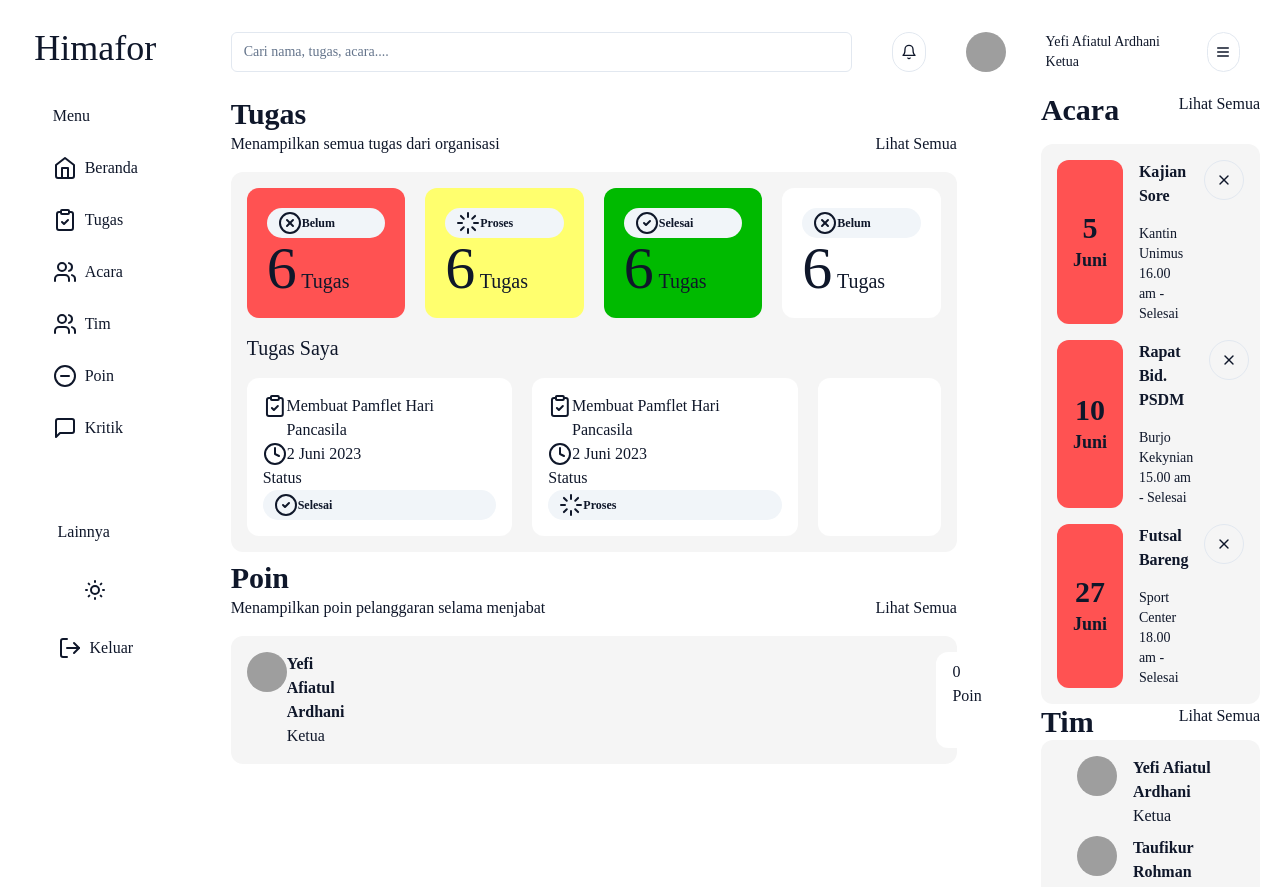
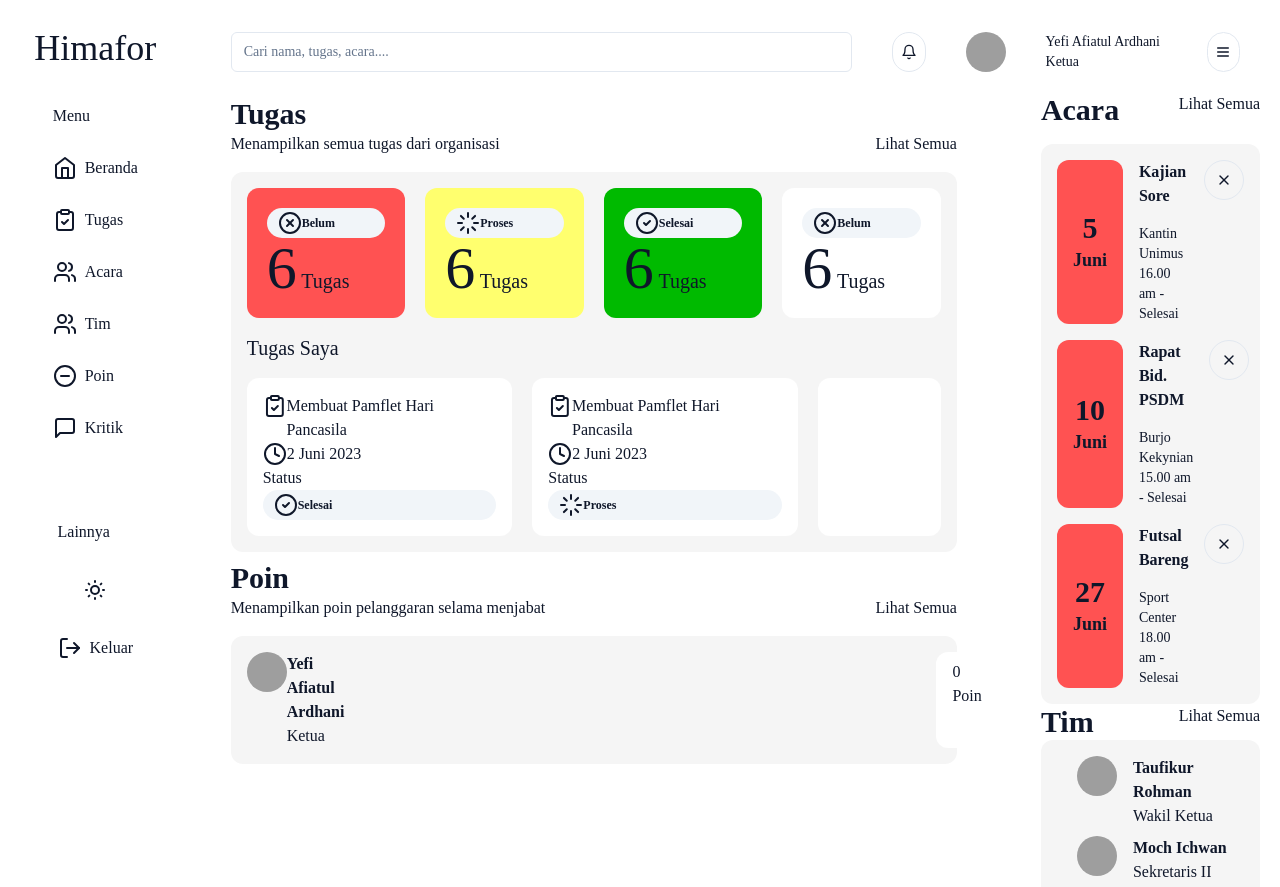
Before and after one commit to mensafri/organizingweb, a Next.js app: page / in a window 1280 px wide. Shown: the top 887 px of the page. Built offline with nearby package versions, Linux system fonts and the light colour scheme; grey boxes are pictures that could not be loaded.

Commit message:
ganti anggota

```diff
--- a/app/page.tsx
+++ b/app/page.tsx
@@ -151,9 +151,9 @@ export default function IndexPage() {
           <Link href="tim">Lihat Semua</Link>
         </div>
         <div className="grid grid-cols-1 place-items-start justify-center gap-2 rounded-xl bg-[#F5F5F5] p-4">
-          <ItemTim nama="Yefi Afiatul Ardhani" jabatan="Ketua" />
           <ItemTim nama="Taufikur Rohman" jabatan="Wakil Ketua" />
           <ItemTim nama="Moch Ichwan" jabatan="Sekretaris II" />
+          <ItemTim nama="Ahmad Najib" jabatan="Anggota PSDM" />
         </div>
       </div>
     </>
```
